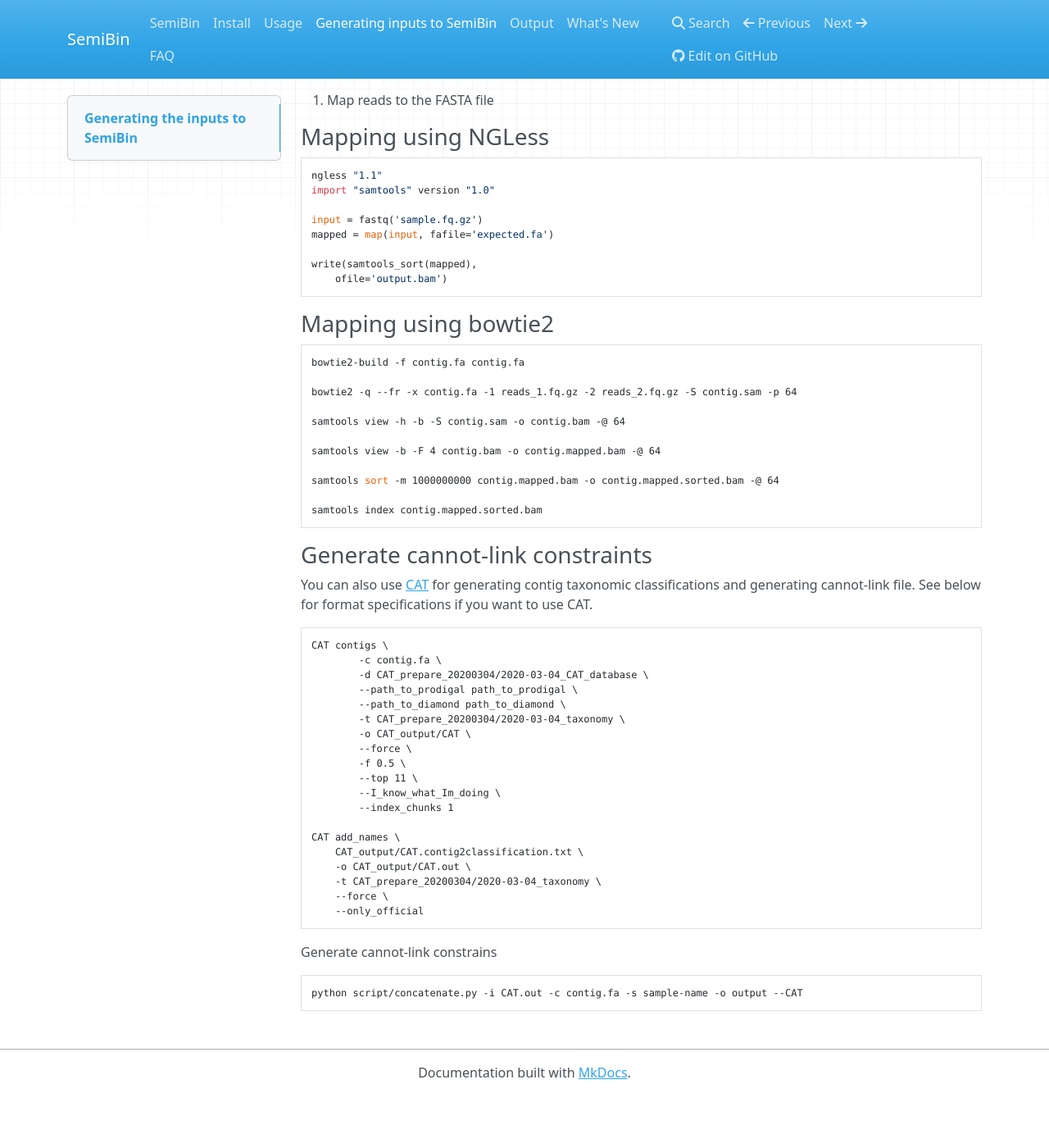
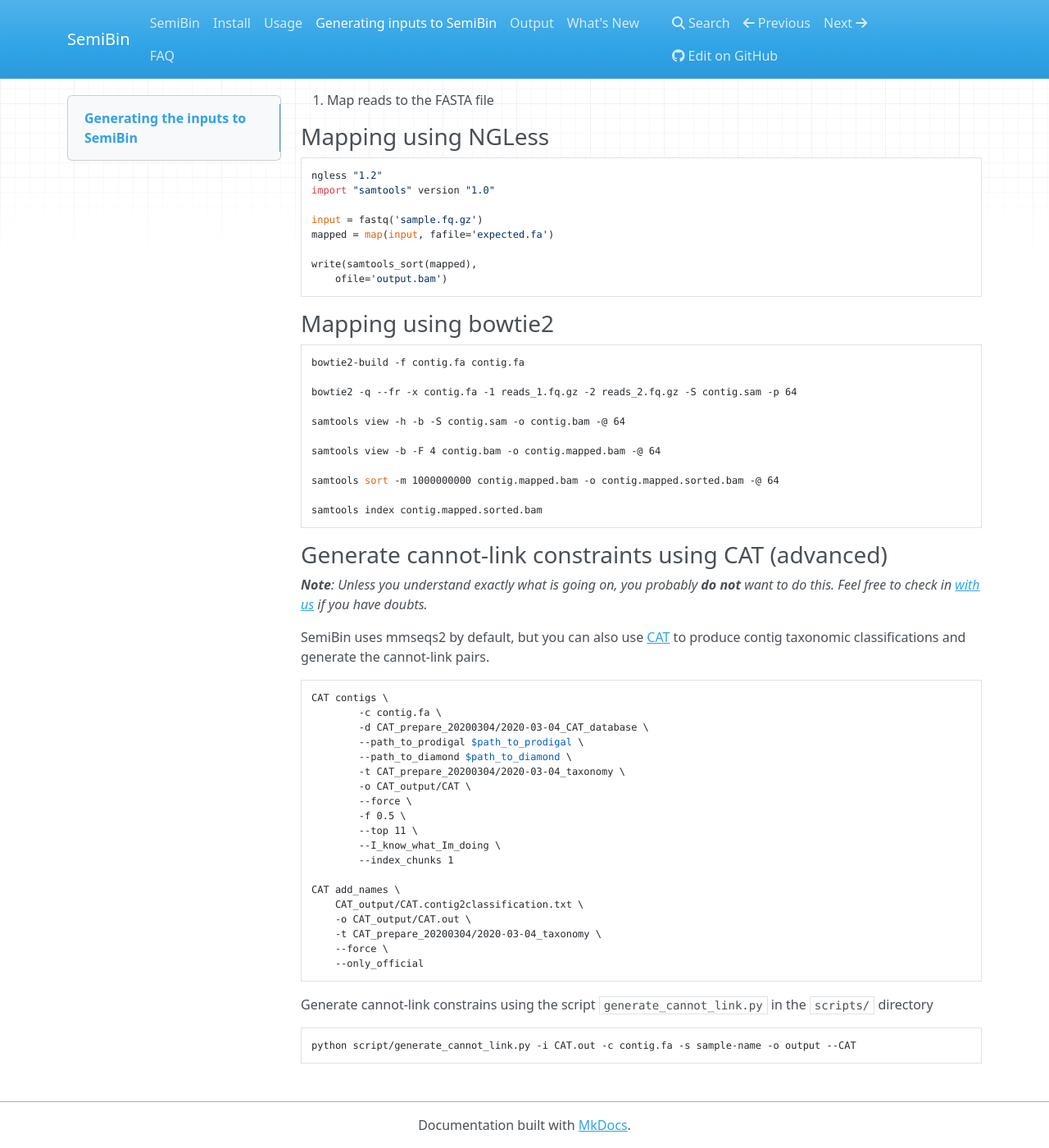
Before and after one commit to BigDataBiology/SemiBin, an MkDocs documentation site: the page built from docs/generate.md, in a window 1280 px wide and 1400 px high, scrolled down 414 px. Shown: the whole window at 82% size. Built offline with MkDocs 1.6.1, drawn with Linux system fonts in a browser that asks for light colours; nearby versions of some CDN libraries; before the commit the page ends 1750 px from its top, so only the background shows below that.

Commit message:
DOC Touch up documentation

````diff
--- a/docs/generate.md
+++ b/docs/generate.md
@@ -27,7 +27,7 @@
 ### Mapping using NGLess
 
 ```python
-ngless "1.1"
+ngless "1.2"
 import "samtools" version "1.0"
 
 input = fastq('sample.fq.gz')
@@ -53,17 +53,18 @@
 samtools index contig.mapped.sorted.bam
 ```
 
-### Generate cannot-link constraints
+### Generate cannot-link constraints using CAT (advanced)
 
-You can also use [CAT](https://github.com/dutilh/CAT) for generating  contig taxonomic classifications and generating cannot-link file. See below for format
-specifications if you want to use CAT.
+_**Note**: Unless you understand exactly what is going on, you probably **do not** want to do this. Feel free to check in [with us](https://groups.google.com/g/semibin-users) if you have doubts._
+
+SemiBin uses mmseqs2 by default, but you can also use [CAT](https://github.com/dutilh/CAT) to produce contig taxonomic classifications and generate the cannot-link pairs.
 
 ```bash
 CAT contigs \
         -c contig.fa \
         -d CAT_prepare_20200304/2020-03-04_CAT_database \
-        --path_to_prodigal path_to_prodigal \
-        --path_to_diamond path_to_diamond \
+        --path_to_prodigal $path_to_prodigal \
+        --path_to_diamond $path_to_diamond \
         -t CAT_prepare_20200304/2020-03-04_taxonomy \
         -o CAT_output/CAT \
         --force \
@@ -80,8 +81,8 @@
     --only_official
 ```
 
-Generate cannot-link constrains
+Generate cannot-link constrains using the script `generate_cannot_link.py` in the `scripts/` directory
 
 ```bash
-python script/concatenate.py -i CAT.out -c contig.fa -s sample-name -o output --CAT
+python script/generate_cannot_link.py -i CAT.out -c contig.fa -s sample-name -o output --CAT
 ```
````
Also changed, not shown: docs/index.md (+43 -24 lines).
